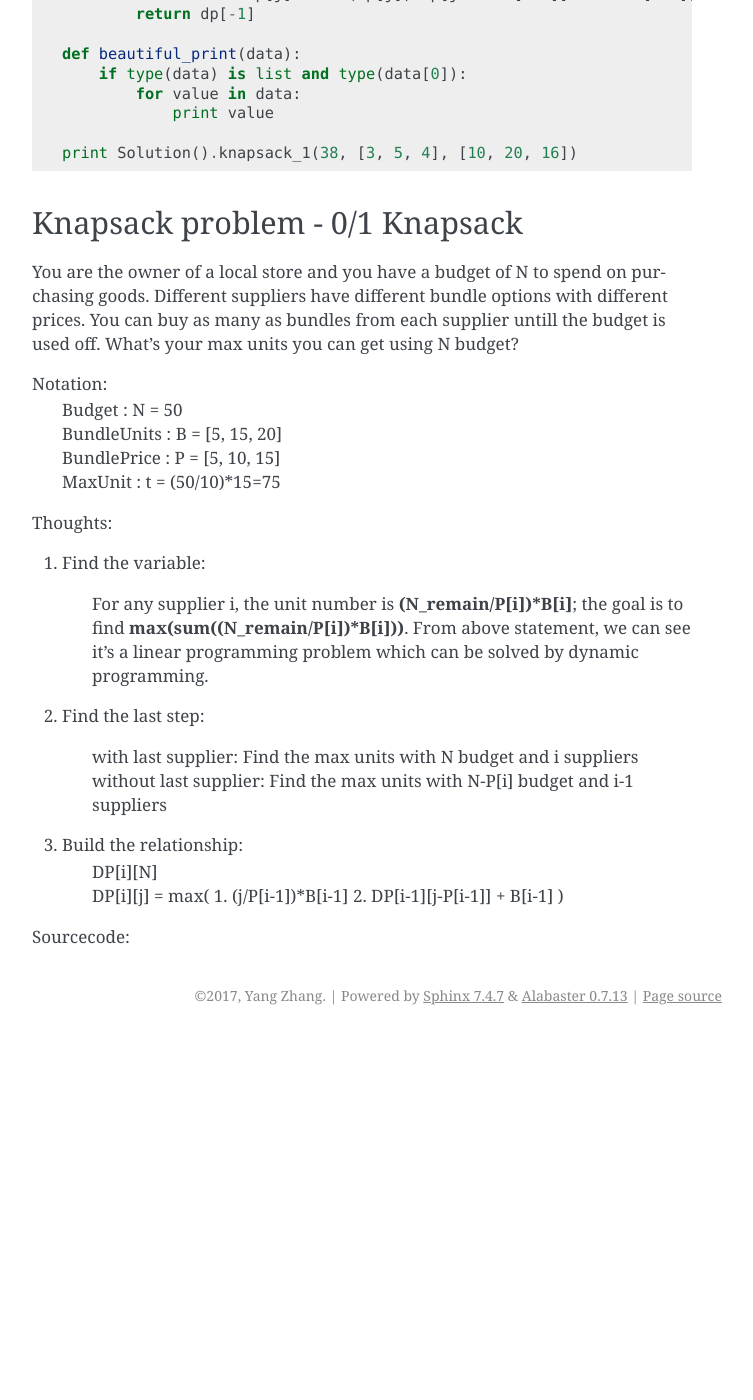
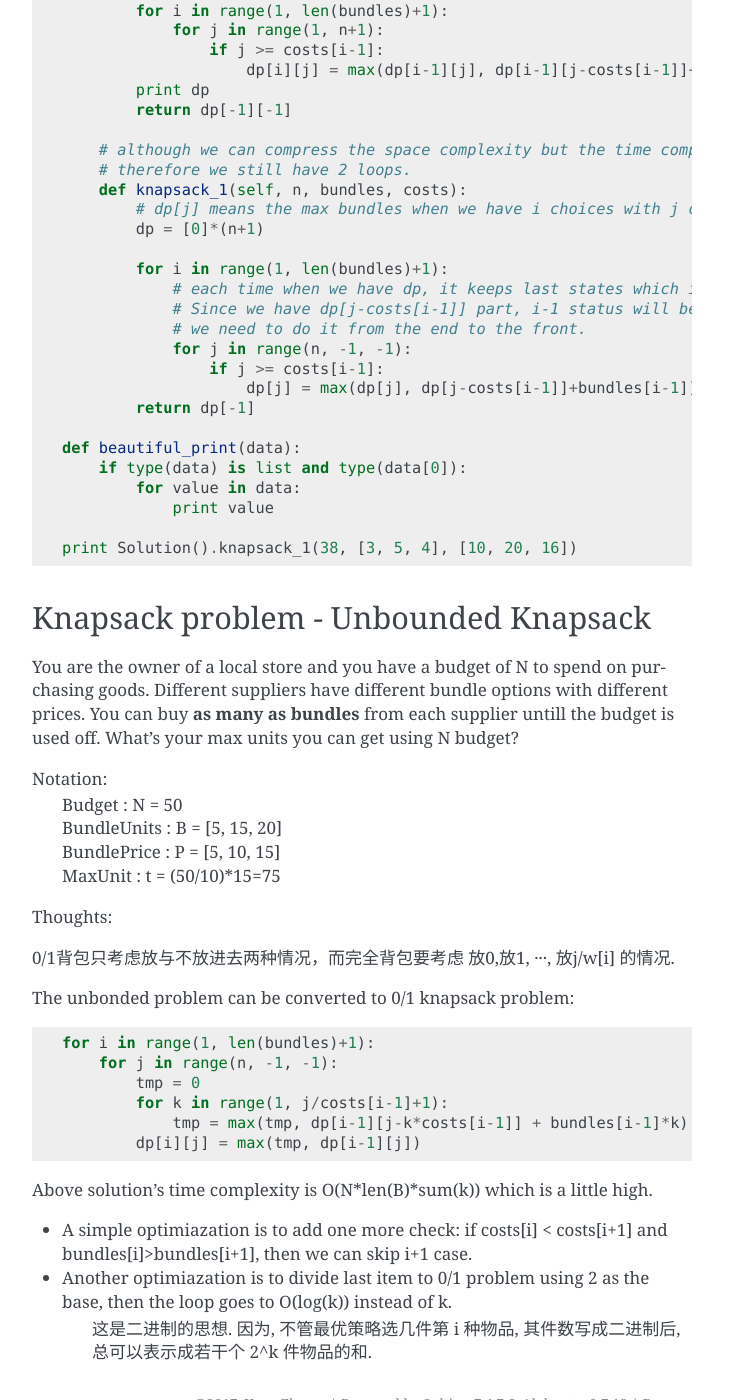
Before and after one commit to sheep-sheep/Mywebsite, a Sphinx documentation site: the page built from mysite/sphinx/dynamic_programming.rst, in a window 1280 px wide and 1400 px high, scrolled down 1189 px. Shown: the whole window, without its empty margins (388-1141 px from the left). Built offline with Sphinx 7.4.7, drawn with Linux system fonts in a browser that asks for light colours; formulas are drawn with MathJax 3; before the commit the page ends 2224 px from its top, so only the background shows below that; some of the changed text lies outside the part shown.

Commit message:
'unboundedknapsack'

```diff
--- a/mysite/sphinx/dynamic_programming.rst
+++ b/mysite/sphinx/dynamic_programming.rst
@@ -20,11 +20,25 @@ solution::
 Knapsack problem - 0/1 Knapsack
 -----------------------------------
 
-You are the owner of a local store and you have a budget of N to spend on purchasing goods.
-Different suppliers have different bundle options with different prices. You can buy **only one bundle**from each supplier untill
-the budget is used off. What's your max units you can get using N budget?
+You are the owner of a local store and you have a budget of N to spend on purchasing goods, different suppliers have different bundle options with different prices. You can buy **only one bundle** from each supplier untill the budget is used off. What's your max units you can get using N budget?
+
 
 This is 0/1 knapsack because you either choose or not.
+
+
+* 可以利用一维的**滚动**数组模拟二维数据
+
+    另外由于这里由i−1的前面的解j−c[i]推导出i后面的解j，也就是利用一维的数据的话，旧解为前面的解，新解为后面的．
+    那么就应该让j从大到小进行循环遍历，因为这样第一次接触的到为旧解i−1，新出来的新解j在此次遍历也不会再用到．
+
+* 另一个小的常数时间优化
+
+    在利用dfs递归求解时，先将物品按照单位价格排好序，单位价格高的靠前，这样如果某个物品超载时，没必要再累积其后面物品的价格， 而是按照该物品的单位价格乘以剩余容量，这样算出的总价格虽然比实际装载的总价格略高些，如果这样略高于实际值的解还低于当前的最优解，则可对后面剪枝，避免多余的计算．
+
+
+http://www.hawstein.com/posts/dp-knapsack.html
+http://blog.csdn.net/u010106759/article/details/77984537
+
 
 Solution and Explaination::
 
@@ -66,12 +80,13 @@ Solution and Explaination::
 
 
 
-Knapsack problem - 0/1 Knapsack
------------------------------------
+Knapsack problem - Unbounded Knapsack
+--------------------------------------------
+
 
 You are the owner of a local store and you have a budget of N to spend on purchasing goods.
-Different suppliers have different bundle options with different prices. You can buy as many as
-bundles from each supplier untill the budget is used off. What's your max units you can get using
+Different suppliers have different bundle options with different prices. You can buy **as many as
+bundles** from each supplier untill the budget is used off. What's your max units you can get using
 N budget?
 
 
@@ -84,22 +99,20 @@ Notation:
 
 Thoughts:
 
-#. Find the variable:
+0/1背包只考虑放与不放进去两种情况，而完全背包要考虑 放0,放1, ···, 放j/w[i] 的情况.
 
-    For any supplier i, the unit number is **(N_remain/P[i])*B[i]**; the goal is to find **max(sum((N_remain/P[i])*B[i]))**.
-    From above statement, we can see it's a linear programming problem which can be solved by dynamic programming.
+The unbonded problem can be converted to 0/1 knapsack problem::
 
-#. Find the last step:
+        for i in range(1, len(bundles)+1):
+            for j in range(n, -1, -1):
+                tmp = 0
+                for k in range(1, j/costs[i-1]+1):
+                    tmp = max(tmp, dp[i-1][j-k*costs[i-1]] + bundles[i-1]*k)
+                dp[i][j] = max(tmp, dp[i-1][j])
 
-    |   with last supplier:     Find the max units with N budget and i suppliers
-    |   without last supplier:  Find the max units with N-P[i] budget and i-1 suppliers
+Above solution's time complexity is O(N*len(B)*sum(k)) which is a little high.
 
-#. Build the relationship:
-    |   DP[i][N]
-    |   DP[i][j] = max(
-                        1. (j/P[i-1])*B[i-1]
-                        2. DP[i-1][j-P[i-1]] + B[i-1]
-                        )
+* A simple optimiazation is to add one more check: if costs[i] < costs[i+1] and bundles[i]>bundles[i+1], then we can skip i+1 case.
 
-
-Sourcecode::
+* Another optimiazation is to divide last item to 0/1 problem using 2 as the base, then the loop goes to O(log(k)) instead of k.
+    这是二进制的思想. 因为, 不管最优策略选几件第 i 种物品, 其件数写成二进制后, 总可以表示成若干个 2^k 件物品的和.
```
